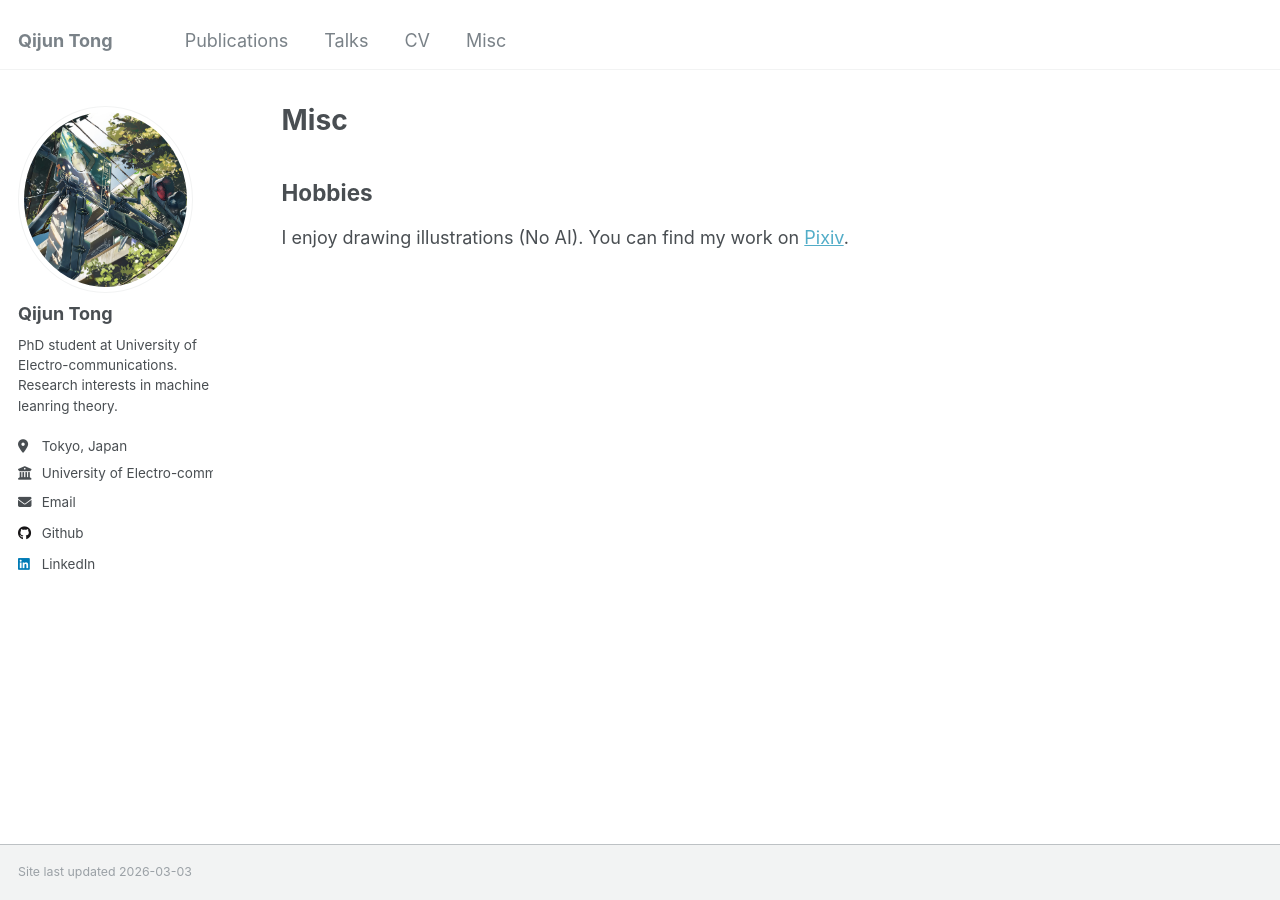
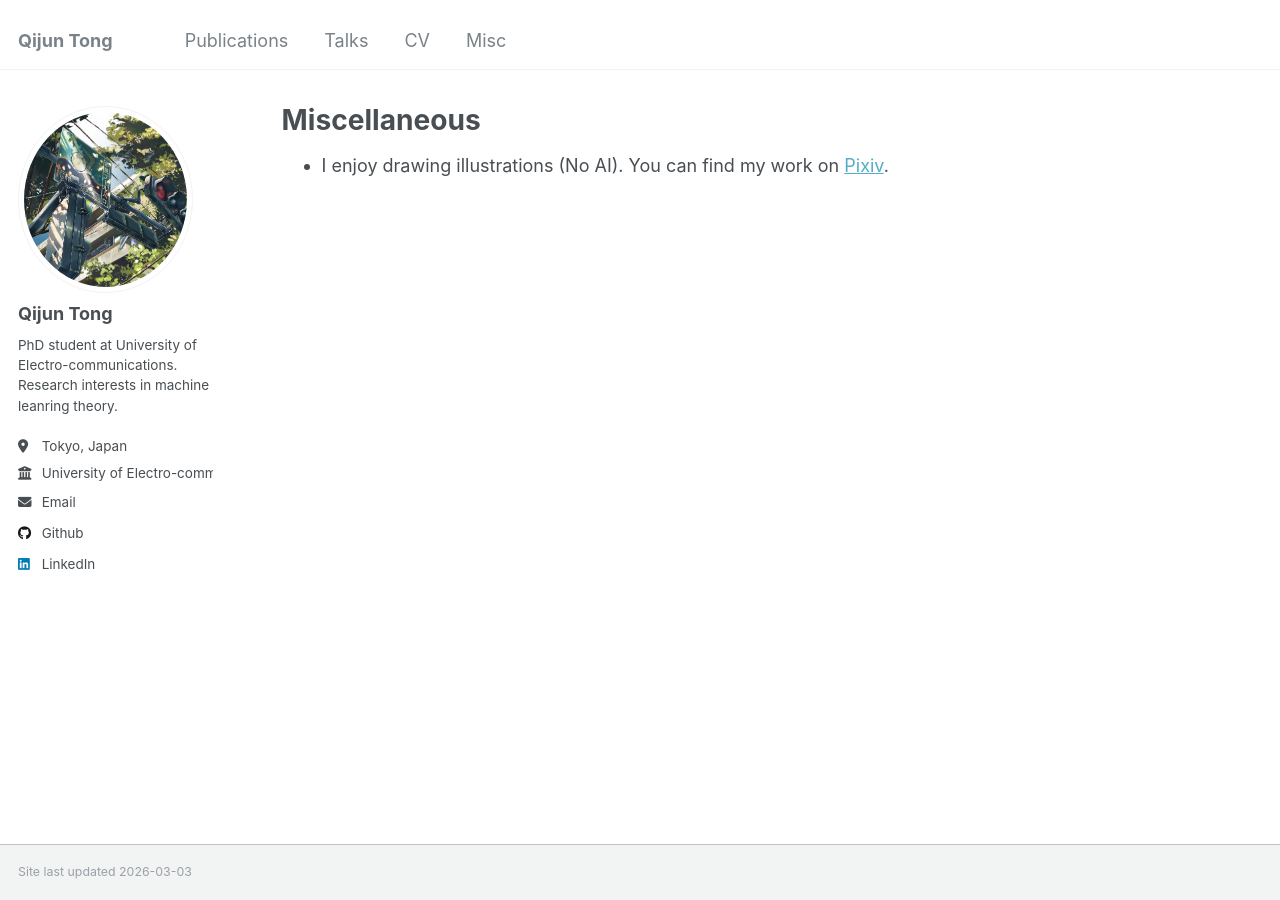
Before and after one commit to QijunTong0/QijunTong, a Jekyll site: the page built from _pages/misc.md, in a window 1280 px wide. Built offline with Jekyll 4.4.1, drawn with Linux system fonts in a browser that asks for light colours.

Commit message:
Rename title from 'Misc' to 'Miscellaneous'

```diff
--- a/_pages/misc.md
+++ b/_pages/misc.md
@@ -1,10 +1,8 @@
 ---
 layout: archive
-title: "Misc"
+title: "Miscellaneous"
 permalink: /misc/
 author_profile: true
 ---
 
-## Hobbies
-
-I enjoy drawing illustrations (No AI). You can find my work on [Pixiv](https://www.pixiv.net/users/5585504).
+- I enjoy drawing illustrations (No AI). You can find my work on [Pixiv](https://www.pixiv.net/users/5585504).
```
